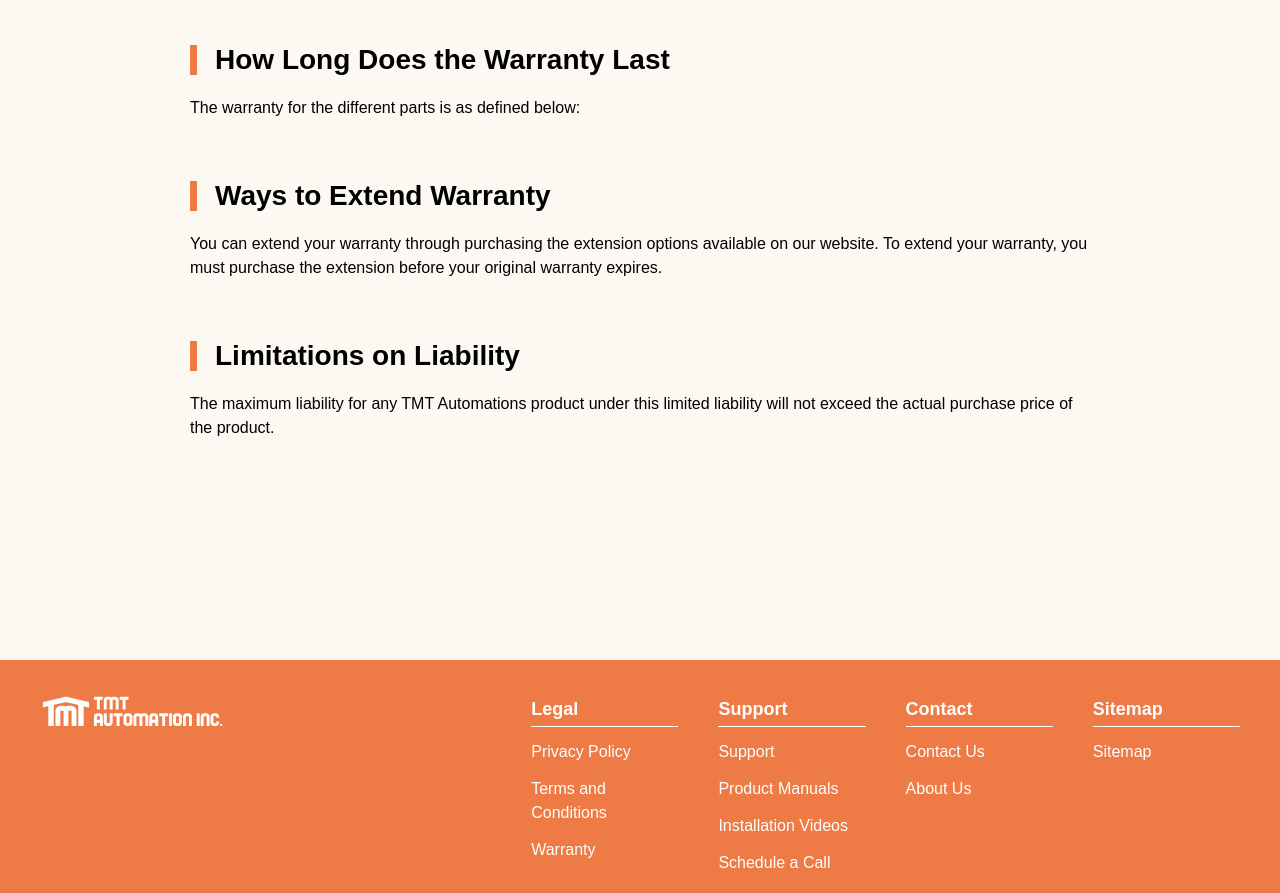
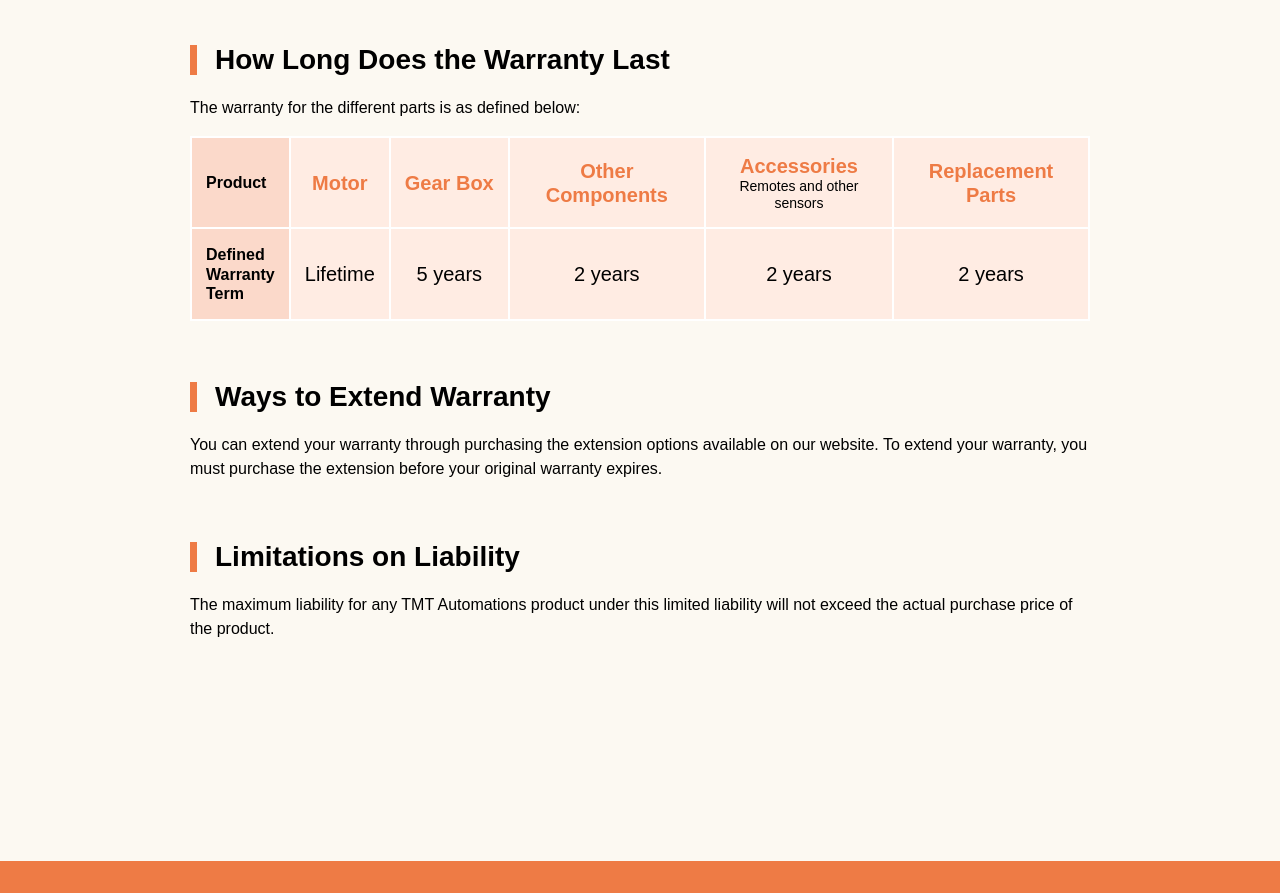
Before and after one commit to pamcy/Z-Tmt-Automation, a Nuxt app: page /warranty in a window 1280 px wide. Shown: the part 1680-2573 px from the top of the page. Built offline with nearby package versions, Linux system fonts and the light colour scheme.

Commit message:
create & style warranty table

```diff
--- a/assets/css/pages/_warranty.scss
+++ b/assets/css/pages/_warranty.scss
@@ -137,4 +137,90 @@
             }
         }
     }
+
+    table {
+        width: 100%;
+        margin: auto;
+        text-align: center;
+
+        @include media-breakpoint-down(lg) {
+            max-width: rem(520);
+        }
+
+        th,
+        td {
+            border: 2px solid #fff;
+            font-size: rem(20);
+            line-height: 1.2;
+        }
+
+        @include media-breakpoint-down(lg) {
+            thead {
+                background-color: $color-primary-light;
+
+                th {
+                  padding: rem(14) rem(16);
+                }
+            }
+
+            tbody {
+                background-color: $color-primary-lighter;
+
+                th,
+                td {
+                    padding: rem(14) rem(16);
+                }
+
+                th {
+                    color: $color-primary;
+
+                    > span {
+                        display: block;
+                        color: #000;
+                        font-size: rem(14);
+                        font-weight: 400;
+                    }
+                }
+            }
+        }
+
+        @include media-breakpoint-up(lg) {
+            th,
+            td {
+                padding: rem(16) rem(14);
+                background-color: $color-primary-lighter;
+            }
+
+            thead {
+                th {
+                    &:first-of-type {
+                        text-align: left;
+                        font-size: rem(16);
+                        background-color: $color-primary-light;
+                    }
+
+                    &:not(:first-of-type) {
+                        color: $color-primary;
+                    }
+
+                    > span {
+                        display: block;
+                        color: #000;
+                        font-size: rem(14);
+                        font-weight: 400;
+                    }
+                }
+            }
+
+            tbody {
+                th {
+                    &:first-of-type {
+                        text-align: left;
+                        font-size: rem(16);
+                        background-color: $color-primary-light;
+                    }
+                }
+            }
+        }
+    }
 }
--- a/pages/warranty.vue
+++ b/pages/warranty.vue
@@ -60,6 +60,58 @@
                         <li>
                             <h2 class="section-title">How Long Does the Warranty Last</h2>
                             <p>The warranty for the different parts is as defined below:</p>
+                            <table class="d-lg-none">
+                                <thead>
+                                    <tr>
+                                        <th scope="col">Product</th>
+                                        <th scope="col">Defined Warranty Term</th>
+                                    </tr>
+                                </thead>
+                                <tbody>
+                                    <tr>
+                                        <th scope="row">Motor</th>
+                                        <td>Lifetime</td>
+                                    </tr>
+                                    <tr>
+                                        <th scope="row">Gear Box</th>
+                                        <td>5 years</td>
+                                    </tr>
+                                    <tr>
+                                        <th scope="row">Other Components</th>
+                                        <td>2 years</td>
+                                    </tr>
+                                    <tr>
+                                        <th scope="row">Accessories<span>Remotes and other sensors</span></th>
+                                        <td>2 years</td>
+                                    </tr>
+                                    <tr>
+                                        <th scope="row">Replacement Parts</th>
+                                        <td>2 years</td>
+                                    </tr>
+                                </tbody>
+                            </table>
+                            <table class="d-none d-lg-table">
+                                <thead>
+                                    <tr>
+                                        <th scope="col">Product</th>
+                                        <th scope="col">Motor</th>
+                                        <th scope="col" style="white-space: nowrap">Gear Box</th>
+                                        <th scope="col">Other Components</th>
+                                        <th scope="col">Accessories<span>Remotes and other sensors</span></th>
+                                        <th scope="col">Replacement Parts</th>
+                                    </tr>
+                                </thead>
+                                <tbody>
+                                    <tr>
+                                        <th scope="row">Defined<br />Warranty<br />Term</th>
+                                        <td>Lifetime</td>
+                                        <td>5 years</td>
+                                        <td>2 years</td>
+                                        <td>2 years</td>
+                                        <td>2 years</td>
+                                    </tr>
+                                </tbody>
+                            </table>
                         </li>
                         <li>
                             <h2 class="section-title">Ways to Extend Warranty</h2>
```
